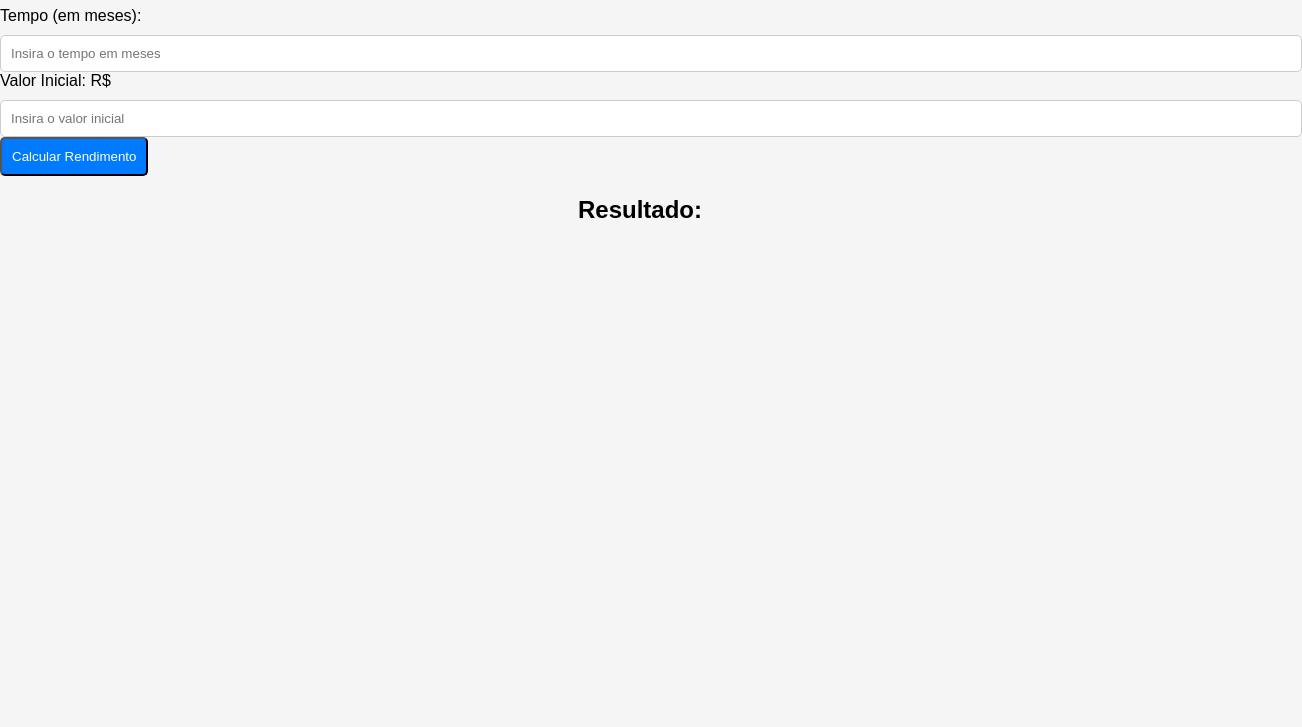
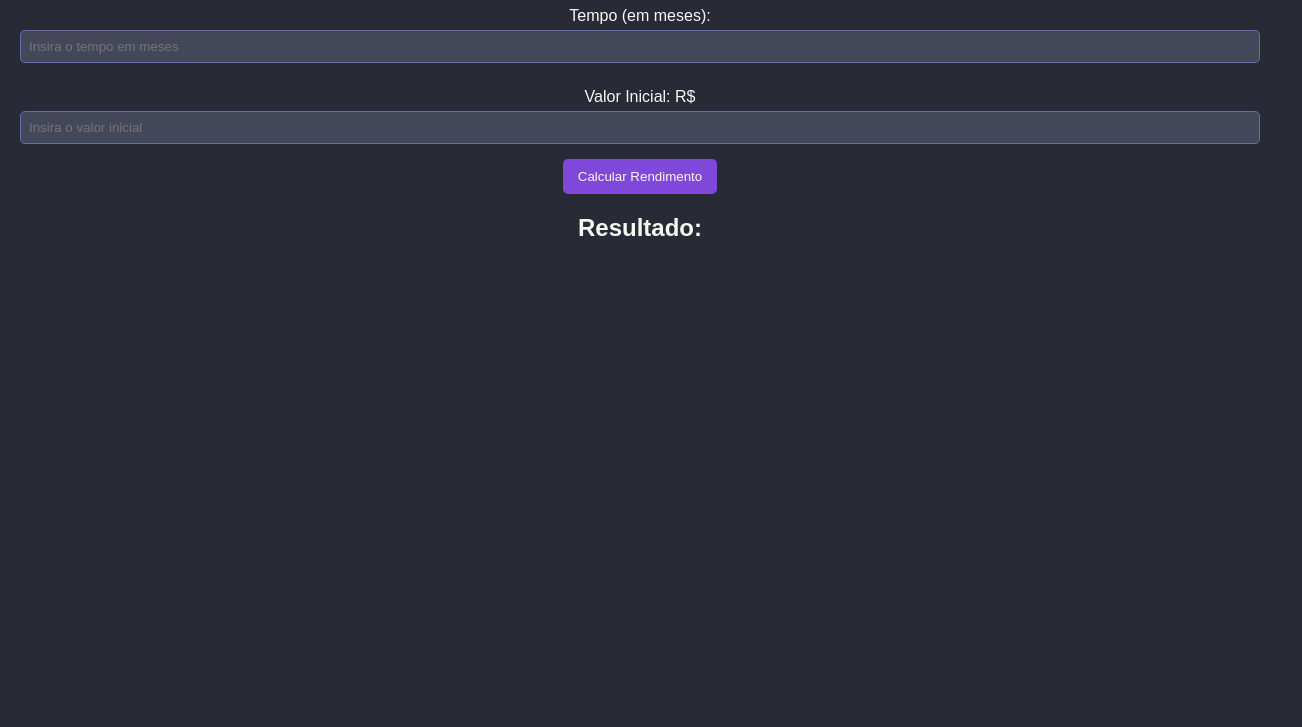
Before and after one commit to JoselaineRibas/receipt-calculator, a plain HTML site: page index.html in a window 1280 px wide. Shown: the part 73-800 px from the top of the page, 1302 px wide, since content can reach past the window. Drawn offline with Linux system fonts and the light colour scheme.

Commit message:
Style: create new stile

```diff
--- a/style.css
+++ b/style.css
@@ -1,53 +1,53 @@
 body {
-    font-family: sans-serif;
-    margin: 0;
-    padding: 0;
-    background-color: #f5f5f5;
+    font-family: 'Arial', sans-serif;
+    margin: 20px;
+    text-align: center;
+    background-color: #282a36;
+    color: #f8f8f2;
   }
 
-h1,
-h2 {
-    text-align: center;
+  h1 {
+    color: #bd93f9;
   }
 
   label {
     display: block;
-    margin-bottom: 10px;
+    margin-top: 10px;
+    color: #f8f8f2;
   }
 
   input {
     width: 100%;
-    padding: 10px;
-    border: 1px solid #ccc;
+    padding: 8px;
+    margin-top: 5px;
+    margin-bottom: 15px;
+    box-sizing: border-box;
+    background-color: #44475a;
+    color: #f8f8f2;
+    border: 1px solid #6272a4;
     border-radius: 5px;
   }
 
   button {
-    background-color: #007bff;
-    color: white;
-    padding: 10px;
+    background-color: #7f47da;
+    color: #f8f8f2;
+    padding: 10px 15px;
+    border: none;
     border-radius: 5px;
     cursor: pointer;
   }
 
-p {
-    margin-bottom: 10px;
+  button:hover {
+    background-color: #5f1c73;
   }
 
-#resultado {
-    font-size: 1.2em;
+    font-size: 18px;
+    color: #f8f8f2;
   }
 
-@media (max-width: 500px) {
-    label {
-        width: 100%;
-    }
-
+  @media (min-width: 600px) {
+    /* Estilos para telas maiores (a partir de 600px de largura) */
     input {
-        width: 100%;
-    }
-
-    button {
-        width: 100%;
+      width: auto;
     }
   }
```
Lines whose indentation alone changed are shown as unchanged.
